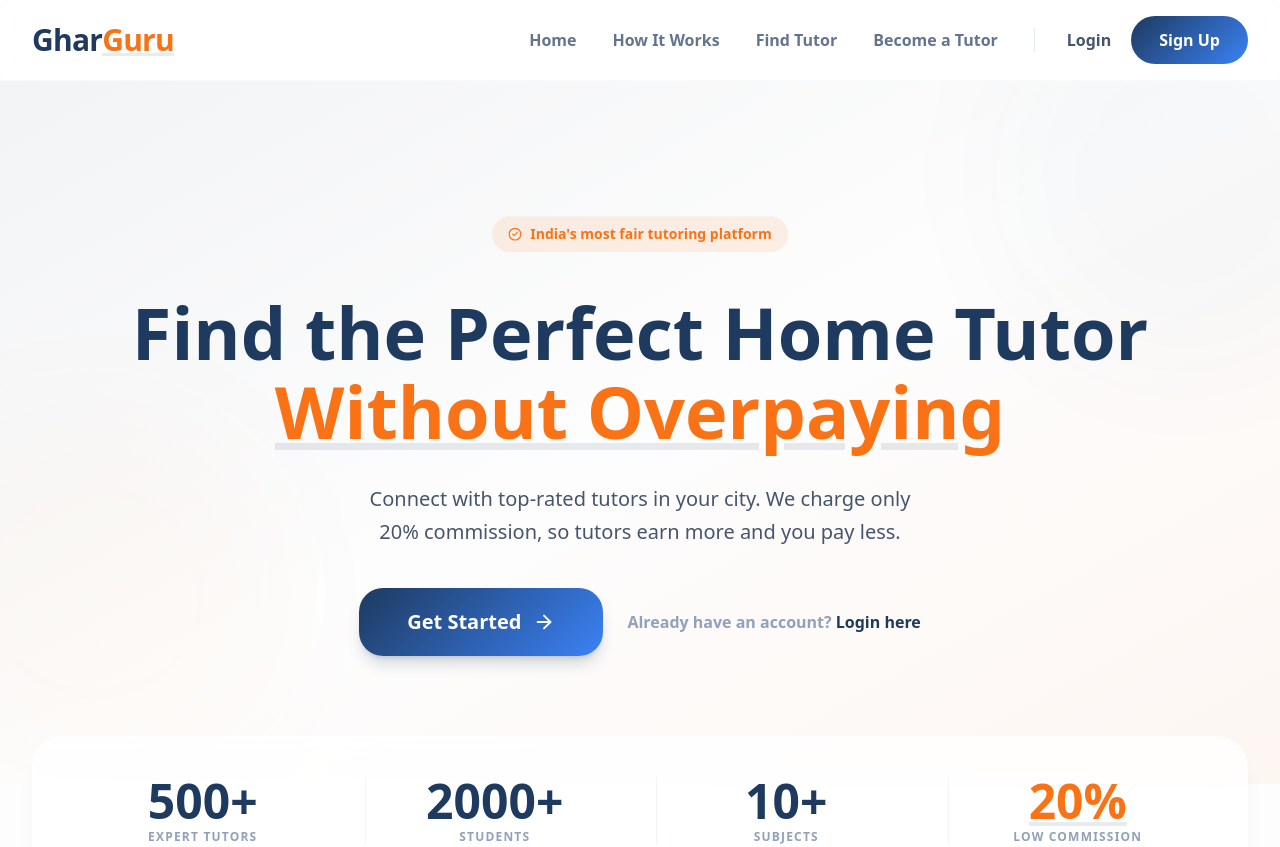
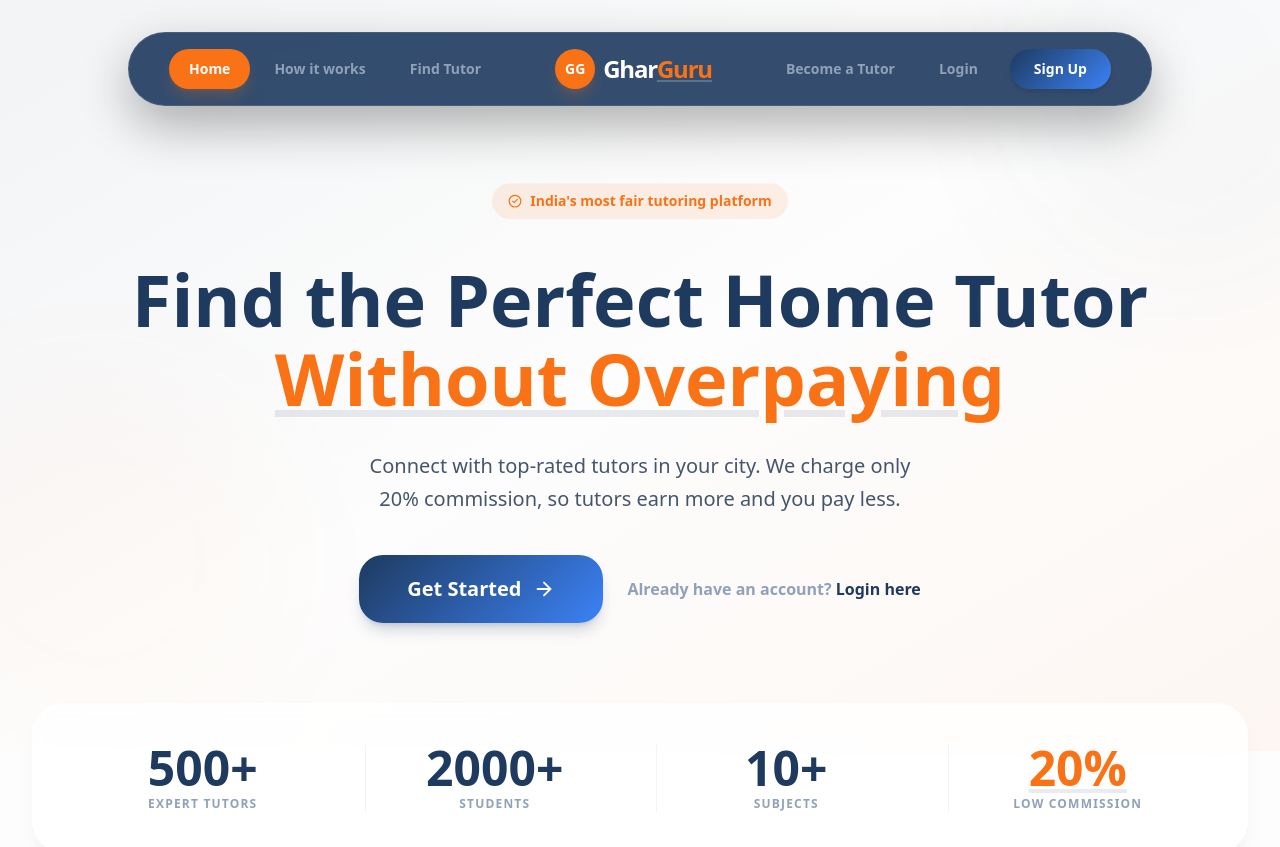
Before and after one commit to Innovox-Software-Solutions/Tutor-finder, a Next.js app: page / in a window 1280 px wide. Shown: the top 847 px of the page. Built offline with nearby package versions, Linux system fonts and the light colour scheme.

Commit message:
feat: redesign navbar as a floating pill and update page top padding across the application

```diff
--- a/src/app/find-tutor/page.tsx
+++ b/src/app/find-tutor/page.tsx
@@ -23,7 +23,7 @@ export default function FindTutor() {
     <main className="min-h-screen bg-[#fdfdfd] selection:bg-accent selection:text-white">
       <Navbar />
 
-      <div className="max-w-7xl mx-auto px-4 sm:px-6 lg:px-8 py-6 md:py-12">
+      <div className="max-w-7xl mx-auto px-4 sm:px-6 lg:px-8 py-10 md:py-24">
         {/* Search Header */}
         <div className="bg-white rounded-2xl md:rounded-3xl p-3 md:p-8 shadow-premium border border-slate-100 mb-6 md:mb-12">
           <div className="flex flex-col md:flex-row gap-3 md:gap-6 items-center">
--- a/src/app/page.tsx
+++ b/src/app/page.tsx
@@ -45,7 +45,7 @@ export default function Home() {
       <Navbar />
 
       {/* Hero Section */}
-      <section className="relative pt-12 md:pt-20 pb-16 md:pb-32 overflow-hidden">
+      <section className="relative pt-20 md:pt-32 pb-16 md:pb-32 overflow-hidden">
         <div className="absolute top-0 left-0 w-full h-full bg-gradient-to-br from-primary/5 via-transparent to-accent/5 -z-10" />
         <div className="absolute -top-24 -right-24 w-96 h-96 bg-primary/5 rounded-full blur-3xl -z-10 animate-pulse" />
         <div className="absolute bottom-0 -left-24 w-96 h-96 bg-accent/5 rounded-full blur-3xl -z-10 animate-pulse" style={{ animationDelay: '2s' }} />
--- a/src/app/tutor/[id]/page.tsx
+++ b/src/app/tutor/[id]/page.tsx
@@ -36,7 +36,7 @@ export default function TutorProfile() {
     <main className="min-h-screen bg-[#fdfdfd] selection:bg-accent selection:text-white">
       <Navbar />
 
-      <div className="max-w-7xl mx-auto px-4 sm:px-6 lg:px-8 py-6 md:py-12">
+      <div className="max-w-7xl mx-auto px-4 sm:px-6 lg:px-8 py-10 md:py-24">
         <div className="flex flex-col lg:flex-row gap-6 md:gap-12">
           {/* Main Content */}
           <div className="flex-1 space-y-6 md:space-y-12">
--- a/src/components/Navbar.tsx
+++ b/src/components/Navbar.tsx
@@ -1,73 +1,96 @@
 'use client';
 
 import Link from 'next/link';
-import { useState } from 'react';
+import { useState, useEffect } from 'react';
 import { Menu, X } from 'lucide-react';
+import { usePathname } from 'next/navigation';
 
 const Navbar = () => {
   const [isOpen, setIsOpen] = useState(false);
+  const [scrolled, setScrolled] = useState(false);
+  const pathname = usePathname();
+
+  useEffect(() => {
+    const handleScroll = () => setScrolled(window.scrollY > 20);
+    window.addEventListener('scroll', handleScroll);
+    return () => window.removeEventListener('scroll', handleScroll);
+  }, []);
+
+  const navLinks = [
+    { name: 'Home', href: '/' },
+    { name: 'How it works', href: '/#how-it-works' },
+    { name: 'Find Tutor', href: '/find-tutor' },
+  ];
+
+  const authLinks = [
+    { name: 'Become a Tutor', href: '/auth' },
+    { name: 'Login', href: '/auth' },
+    { name: 'Sign Up', href: '/auth', isButton: true },
+  ];
 
   return (
-    <nav className="sticky top-0 z-50 bg-white/70 backdrop-blur-xl border-b border-slate-100/50 transition-all">
-      <div className="max-w-7xl mx-auto px-4 sm:px-6 lg:px-8">
-        <div className="flex justify-between h-20 items-center">
-          <div className="flex items-center">
-            <Link href="/" className="text-2xl md:text-3xl font-black text-primary tracking-tight transition-transform hover:scale-105 active:scale-95">
-              Ghar<span className="text-accent underline decoration-primary/10">Guru</span>
-            </Link>
+    <nav className={`fixed top-0 left-0 w-full z-50 transition-all duration-500 px-4 md:px-0 py-4 md:py-6 ${scrolled ? 'mt-0' : 'mt-2'}`}>
+      <div className="max-w-5xl mx-auto">
+        {/* Main Pill Navbar */}
+        <div className="bg-primary/90 backdrop-blur-xl border border-white/10 rounded-full px-6 md:px-10 py-3 md:py-4 flex items-center justify-between shadow-[0_20px_50px_rgba(0,0,0,0.3)]">
+
+          {/* Left Links */}
+          <div className="hidden md:flex items-center gap-1">
+            {navLinks.map((link) => (
+              <NavLink key={link.name} href={link.href} active={pathname === link.href}>
+                {link.name}
+              </NavLink>
+            ))}
           </div>
 
-          <div className="hidden md:flex items-center space-x-1">
-            <NavLink href="/">Home</NavLink>
-            <NavLink href="/#how-it-works">How It Works</NavLink>
-            <NavLink href="/find-tutor">Find Tutor</NavLink>
-            <NavLink href="/auth">Become a Tutor</NavLink>
+          {/* Centered Logo */}
+          <Link href="/" className="group flex items-center gap-2 transition-transform hover:scale-105 active:scale-95">
+            <div className="w-8 h-8 md:w-10 md:h-10 bg-accent rounded-full flex items-center justify-center font-black text-white text-xs md:text-sm shadow-lg shadow-accent/20">
+              GG
+            </div>
+            <span className="text-xl md:text-2xl font-black text-white tracking-tighter">
+              Ghar<span className="text-accent underline decoration-white/20">Guru</span>
+            </span>
+          </Link>
 
-            <div className="w-px h-6 bg-slate-200 mx-4" />
-
-            <Link href="/auth" className="text-slate-600 hover:text-primary font-bold px-4 py-2 transition-colors">
-              Login
-            </Link>
-            <Link href="/auth" className="premium-gradient text-white px-7 py-3 rounded-2xl font-bold hover:shadow-primary-glow transition-all active:scale-95">
-              Sign Up
-            </Link>
+          {/* Right Links */}
+          <div className="hidden md:flex items-center gap-1">
+            {authLinks.map((link) => (
+              <NavLink
+                key={link.name}
+                href={link.href}
+                active={pathname === link.href}
+                isButton={link.isButton}
+              >
+                {link.name}
+              </NavLink>
+            ))}
           </div>
 
-          <div className="md:hidden flex items-center">
+          {/* Mobile Menu Toggle */}
+          <div className="md:hidden">
             <button
               onClick={() => setIsOpen(!isOpen)}
-              className="p-2 text-primary hover:bg-slate-100 rounded-xl transition-colors active:scale-90"
-              aria-label="Toggle menu"
+              className="p-2 text-white hover:bg-white/10 rounded-full transition-all active:scale-90"
             >
-              {isOpen ? <X size={28} /> : <Menu size={28} />}
+              {isOpen ? <X size={24} /> : <Menu size={24} />}
             </button>
           </div>
         </div>
-      </div>
 
-      {/* Mobile Menu */}
-      <div className={`md:hidden absolute top-full left-0 w-full bg-white border-b border-slate-100 transition-all duration-300 ease-in-out ${isOpen ? 'opacity-100 translate-y-0' : 'opacity-0 -translate-y-4 pointer-events-none'}`}>
-        <div className="px-4 pt-6 pb-10 space-y-2">
-          <MobileNavLink href="/" onClick={() => setIsOpen(false)}>Home</MobileNavLink>
-          <MobileNavLink href="/#how-it-works" onClick={() => setIsOpen(false)}>How It Works</MobileNavLink>
-          <MobileNavLink href="/find-tutor" onClick={() => setIsOpen(false)}>Find Tutor</MobileNavLink>
-          <MobileNavLink href="/auth" onClick={() => setIsOpen(false)}>Become a Tutor</MobileNavLink>
-
-          <div className="pt-8 grid grid-cols-2 gap-4">
+        {/* Mobile Menu Overlay */}
+        <div className={`md:hidden absolute top-full left-4 right-4 mt-4 bg-primary/95 backdrop-blur-2xl rounded-3xl border border-white/10 p-6 shadow-2xl transition-all duration-300 origin-top ${isOpen ? 'opacity-100 scale-100' : 'opacity-0 scale-95 pointer-events-none'}`}>
+          <div className="flex flex-col gap-2">
+            {[...navLinks, ...authLinks].map((link) => (
               <Link
-              href="/auth"
+                key={link.name}
+                href={link.href}
                 onClick={() => setIsOpen(false)}
-              className="text-center py-4 text-primary font-black border-2 border-primary/10 rounded-2xl hover:bg-slate-50 transition-colors"
+                className={`py-4 px-6 rounded-2xl font-bold text-center transition-all ${link.isButton ? 'premium-gradient text-white shadow-lg' : pathname === link.href ? 'bg-accent text-white' : 'text-slate-300 hover:bg-white/5 hover:text-white'}`}
               >
-              Login
+                {link.name}
               </Link>
-            <Link
-              href="/auth"
-              onClick={() => setIsOpen(false)}
-              className="text-center py-4 premium-gradient text-white font-black rounded-2xl shadow-lg shadow-primary/20"
-            >
-              Sign Up
-            </Link>
+            ))}
           </div>
         </div>
       </div>
@@ -75,23 +98,22 @@ const Navbar = () => {
   );
 };
 
-function NavLink({ href, children }: { href: string, children: React.ReactNode }) {
+function NavLink({ href, children, active, isButton }: { href: string, children: React.ReactNode, active: boolean, isButton?: boolean }) {
+  if (isButton) {
     return (
       <Link
         href={href}
-      className="text-slate-500 hover:text-primary font-bold px-4 py-2 rounded-xl hover:bg-slate-50 transition-all text-sm lg:text-base underline-offset-8 hover:underline decoration-accent/30 decoration-2"
+        className="premium-gradient text-white px-6 py-2.5 rounded-full font-black text-sm shadow-md hover:shadow-primary-glow transition-all active:scale-95 ml-2"
       >
         {children}
       </Link>
     );
   }
 
-function MobileNavLink({ href, onClick, children }: { href: string, onClick: () => void, children: React.ReactNode }) {
   return (
     <Link
       href={href}
-      onClick={onClick}
-      className="block py-4 text-slate-900 font-bold text-xl border-b border-slate-50 active:bg-slate-50 px-2 transition-colors"
+      className={`px-5 py-2.5 rounded-full font-bold text-sm transition-all duration-300 ${active ? 'bg-accent text-white shadow-lg shadow-accent/20' : 'text-slate-400 hover:text-white hover:bg-white/5'}`}
     >
       {children}
     </Link>
```
Lines whose indentation alone changed are shown as unchanged.
